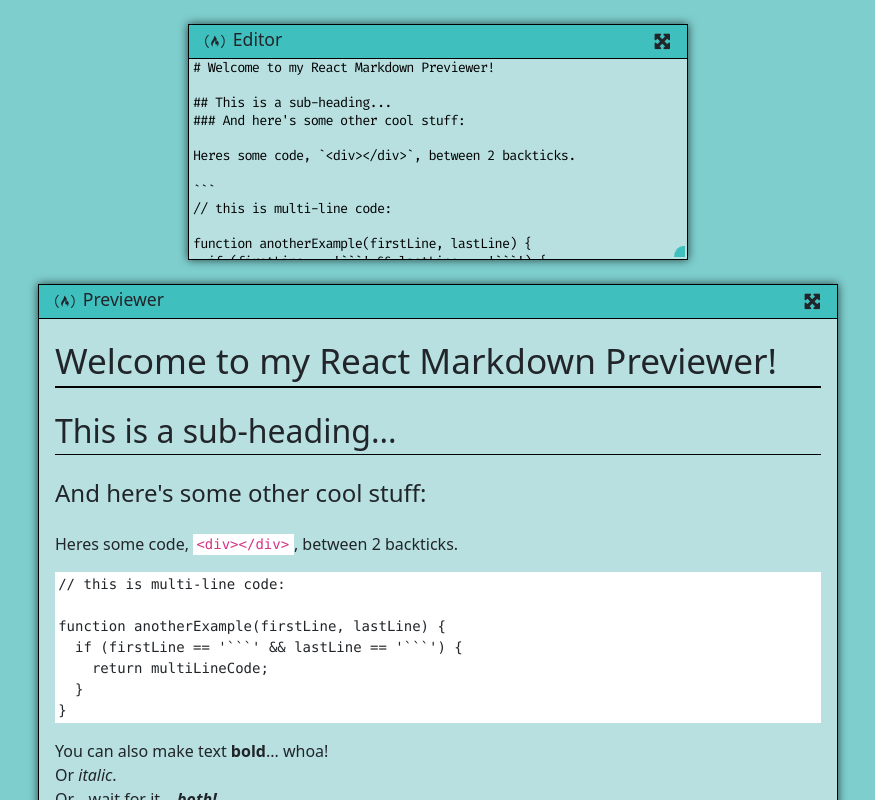
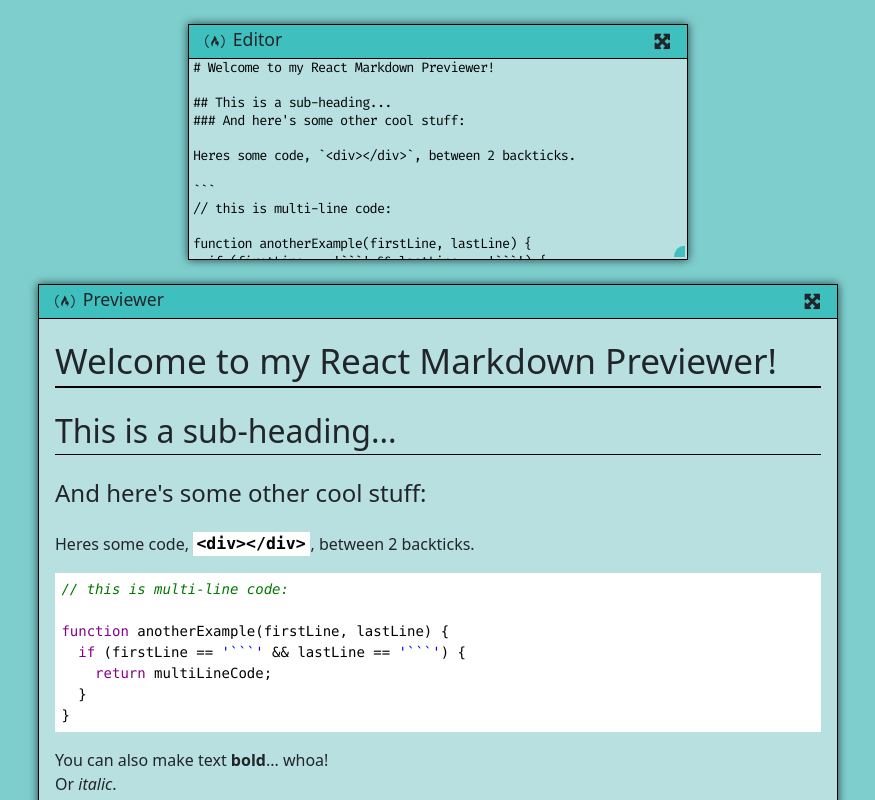
Before and after one commit to sethm3141/markdown-previewer, a React (Create React App) app: page / in a window 1280 px wide. Shown: the top 800 px of the page, without its empty margins (202-1077 px from the left). Built offline with nearby package versions, Linux system fonts and the light colour scheme.

Commit message:
I FINISHED THE PROJECT!

```diff
--- a/package.json
+++ b/package.json
@@ -10,6 +10,7 @@
     "autoprefixer": "^10.4.16",
     "bootstrap": "^5.3.2",
     "dompurify": "^3.0.8",
+    "highlight.js": "^11.9.0",
     "marked": "^11.1.1",
     "marked-code-format": "^1.1.3",
     "marked-highlight": "^2.1.0",
--- a/src/components/Editor.jsx
+++ b/src/components/Editor.jsx
@@ -20,46 +20,15 @@ const Editor = ({
   useLayoutEffect(() => {
     if (editorIsFull) {
       textareaRef.current.style.height = 'inherit';
-
       textareaRef.current.style.height = '90vh';
-      // textareaRef.current.style.height = `${Math.max(
-      //   textareaRef.current.scrollHeight,
-      //   MIN_TEXTAREA_HEIGHT
-      // )}px`;
     } else {
       textareaRef.current.style.height = 'inherit';
-
       textareaRef.current.style.height = MIN_TEXTAREA_HEIGHT;
     }
   }, [editorIsFull]);
 
   useEffect(() => {
-    // const html = new Marked()
-    //   .use(
-    //     markedCodeFormat({
-    //       // Prettier options
-    //       // plugins: prettierPlugins
-    //       parser: 'markdown',
-    //       plugins: prettier,
-    //     })
-    //   )
-    //   .parse(
-    //     editorInput
-    //     // ,'javascript'
-    //     // {language: 'javascript'}
-    //   );
-    const tokens = marked.lexer(editorInput);
-    console.log(tokens);
-
-    tokens.forEach((element) => {
-      if (element.type == 'code') {
-        console.log('i saw one!');
-        element = { ...element, lang: 'language-javascript' };
-      }
-    });
-    console.log(tokens);
-
-    const html = marked.parser(tokens);
+    const html = marked.parse(editorInput);
     const cleanHTML = DOMPurify.sanitize(html);
     setPreviewerOutput({ __html: cleanHTML });
   }, [editorInput]);
--- a/src/components/Previewer.jsx
+++ b/src/components/Previewer.jsx
@@ -1,47 +1,20 @@
-import React from 'react';
+import React, { useEffect } from 'react';
+import hljs from 'highlight.js';
+import 'highlight.js/styles/nnfx-light.css';
 
 const Previewer = ({
   previewerOutput,
   previewerIsFull,
   setPreviewerIsFull,
 }) => {
-  // const previewerContainerRef = useRef(null);
+  const highlightCode = () => {
+    const nodes = document.querySelectorAll('pre code');
+    nodes.forEach((node) => hljs.highlightBlock(node));
+  };
 
-  // useEffect(() => {
-  //   console.log(previewerContainerRef);
-  //   console.log(previewerContainerRef.current);
-  //   console.log(previewerContainerRef.current.innerHTML);
-  //   const formatThisString = previewerContainerRef.current.innerHTML;
-  //   let formatCodeIndex = []; //? Store pairs of <code> and </code> index
-  //   let i1 = 0; //? This is for the <code> part of the element
-  //   let i2 = 0; //? This is for the </code> part of the element
-  //   const MOVE_INDEX_FORWARD = 6; //? This moves to the next character after <code>
-  //   const MOVE_INDEX_BACKWARD = 1; //? This is for moving just behind the character of </code>
-  //   while (true) {
-  //     while (true) {
-  //       i1 = formatThisString.indexOf('<pre>', i1);
-  //       i2 = formatThisString.indexOf('</pre>', i2);
-  //       if (i1 == -1 || i2 == -1) break;
-  //       if (i1 > i2) {
-  //         i1 = i2 + 1;
-  //         i2 = i2 + 1;
-  //         return;
-  //       }
-  //       break;
-  //     }
-  //     if (i1 == -1 || i2 == -1) break;
-  //     formatCodeIndex.push(i1);
-  //     formatCodeIndex.push(i2);
-  //     i1 = i2 + 1;
-  //     i2 = i2 + 1;
-  //   }
-  //   console.log(formatCodeIndex);
-
-  //   if (formatThisString.length > 0) {
-  //   }
-
-  //   //TODO: basically I need to research how to .find() form a string for any '<code>' and '</code>' strings of characters. Once found, I use those two index to loop through all the content between those index and format using the "react-syntax-highlighter" npm library that I found. Once done, I will need to change the string or the html somehow to reflect this new added highlights that are done? or inject a new component that I used to highlight the <code></code> words.
-  // }, [previewerOutput]);
+  useEffect(() => {
+    highlightCode();
+  }, [previewerOutput]);
 
   return (
     <section id='previewer-card' className='card'>
@@ -67,7 +40,6 @@ const Previewer = ({
       <div
         className='previewer-body fluid-container'
         id='previewer-output'
-        // ref={previewerContainerRef}
         dangerouslySetInnerHTML={previewerOutput}
       ></div>
     </section>
--- a/src/scss/_custom.scss
+++ b/src/scss/_custom.scss
@@ -3,5 +3,9 @@ $secondary: hsl(180, 45%, 65%);
 $third: hsl(180, 40%, 80%);
 $fourth: hsl(185, 50%, 38%);
 
+pre code.hljs {
+  padding: 0.2rem !important;
+}
+
 // import bootstrap.scss
 @import '../../node_modules/bootstrap/scss/bootstrap.scss';
--- a/src/scss/_global.scss
+++ b/src/scss/_global.scss
@@ -2,7 +2,6 @@
 
 * {
   box-sizing: border-box;
-  // border: 1px solid red;
 }
 
 html,
--- a/src/scss/components/_body.scss
+++ b/src/scss/components/_body.scss
@@ -3,7 +3,6 @@
 .editor-body {
   display: flex;
   flex-direction: row;
-  // padding-top: 0.25rem;
   padding-right: 2px;
   background-color: $third;
 }
@@ -15,6 +14,12 @@
   & img {
     width: 100%;
     margin-top: 1rem;
+  }
+
+  & p code {
+    color: black;
+    font-weight: bolder;
+    font-size: calc(1em + 0.5px);
   }
 
   & p code,
@@ -55,7 +60,6 @@
   & blockquote {
     margin-left: 1rem;
     padding-left: 0.3rem;
-    // border-left: 3px solid hsl(0, 0%, 30%);
     border-left: 3px solid $primary;
   }
 }
--- a/src/scss/components/_textarea.scss
+++ b/src/scss/components/_textarea.scss
@@ -14,13 +14,9 @@ textarea#editor {
   background-color: $third;
   border: 0;
   padding: 0 0.25rem;
-  // z-index: 10;
 
   overflow-y: scroll;
   outline: none;
 
-  //? This should let the textarea see carriage returns
-  // white-space: pre-wrap;
-
   @include scrollbars(10px, $primary, $third, $fourth, 2px, 0);
 }
--- a/src/scss/index.scss
+++ b/src/scss/index.scss
@@ -11,7 +11,3 @@
 @use './sections/editor-card';
 @use './sections/previewer-card';
 @use './sections/entire-thing';
-
-// import testing
-// @use './testing/app';
-// @use './testing/index';
```
Also changed, not shown: src/App.css (added), src/assets/css/index.css, src/index.css (added), 2 other files (tests, documents, lock files or other folders).
